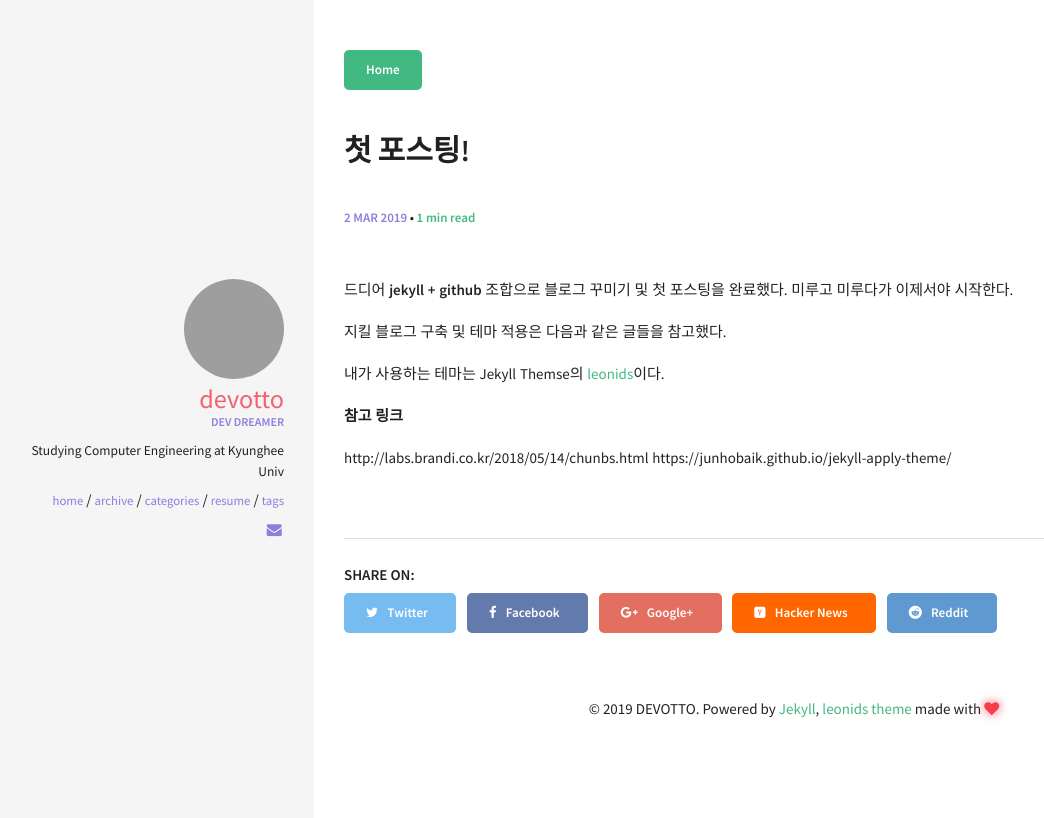
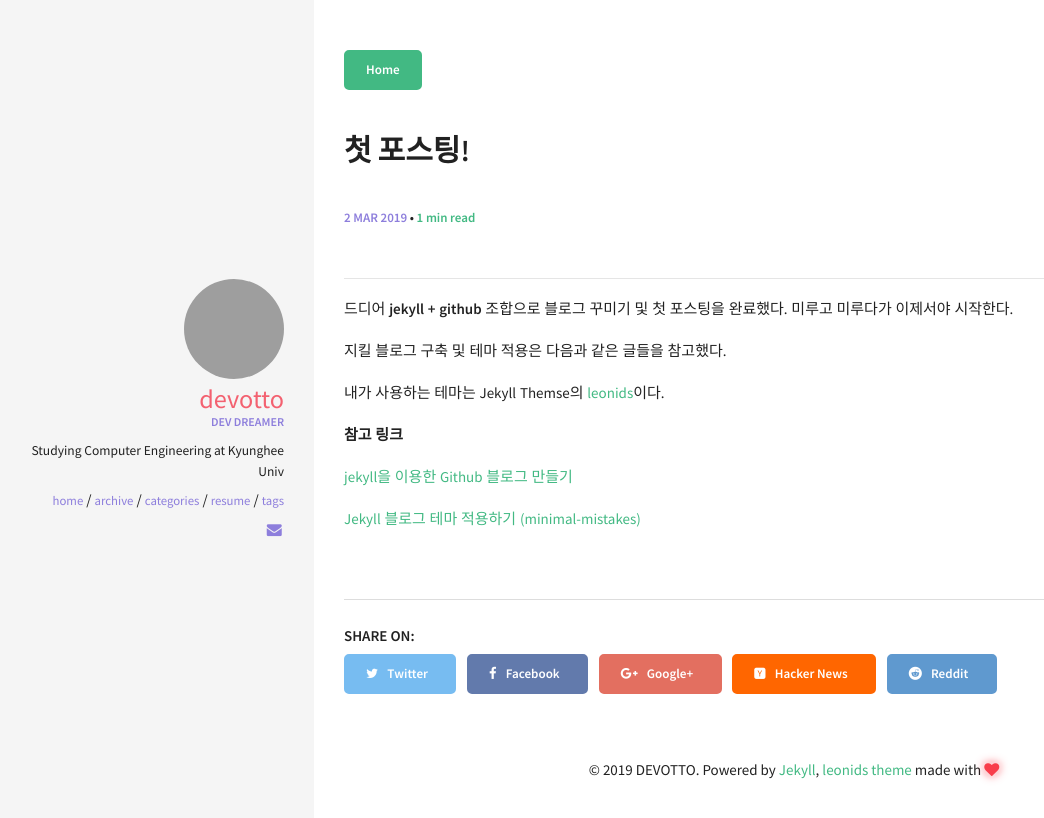
Before and after one commit to devOTTO/devotto.github.io, a Jekyll site: the page built from _posts/2019-03-02-.md, in a window 1280 px wide. Shown: the top 818 px of the page, without its empty margins (6-1050 px from the left). Built offline with Jekyll 4.4.1, drawn with Linux system fonts in a browser that asks for light colours; our own code applies the rules of GitHub Pages for plain Markdown files.

Commit message:
Post Revise

```diff
--- a/_posts/2019-03-02-.md
+++ b/_posts/2019-03-02-.md
@@ -1,7 +1,7 @@
 ---
 title: 첫 포스팅!
 ---
-
+----
 드디어 **jekyll + github** 조합으로 블로그 꾸미기 및 첫 포스팅을 완료했다.
 미루고 미루다가 이제서야 시작한다.
 
@@ -9,7 +9,9 @@ title: 첫 포스팅!
 
 내가 사용하는 테마는 Jekyll Themse의 [leonids](https://github.com/renyuanz/leonids)이다.
 
+
 **참고 링크**
 
-http://labs.brandi.co.kr/2018/05/14/chunbs.html
-https://junhobaik.github.io/jekyll-apply-theme/
+[jekyll을 이용한 Github 블로그 만들기](http://labs.brandi.co.kr/2018/05/14/chunbs.html)
+
+[Jekyll 블로그 테마 적용하기 (minimal-mistakes)](https://junhobaik.github.io/jekyll-apply-theme/)
```
